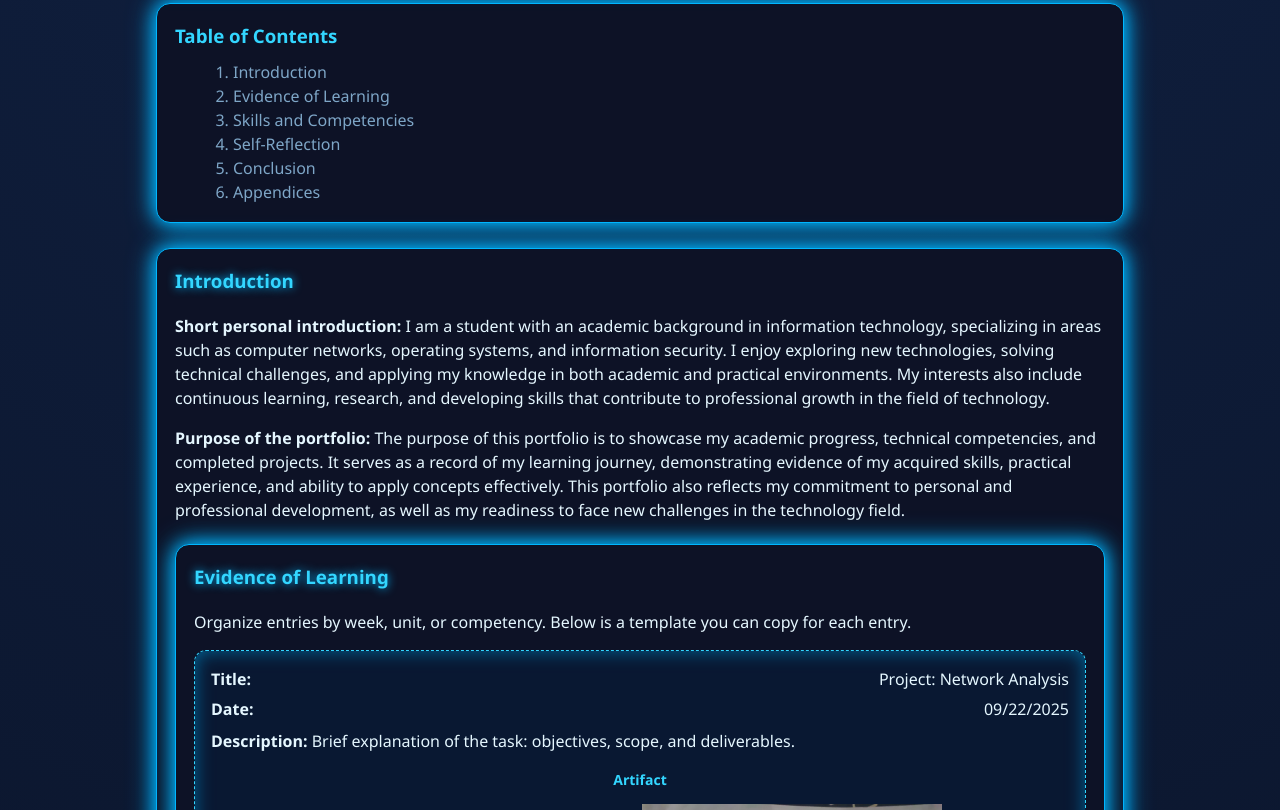
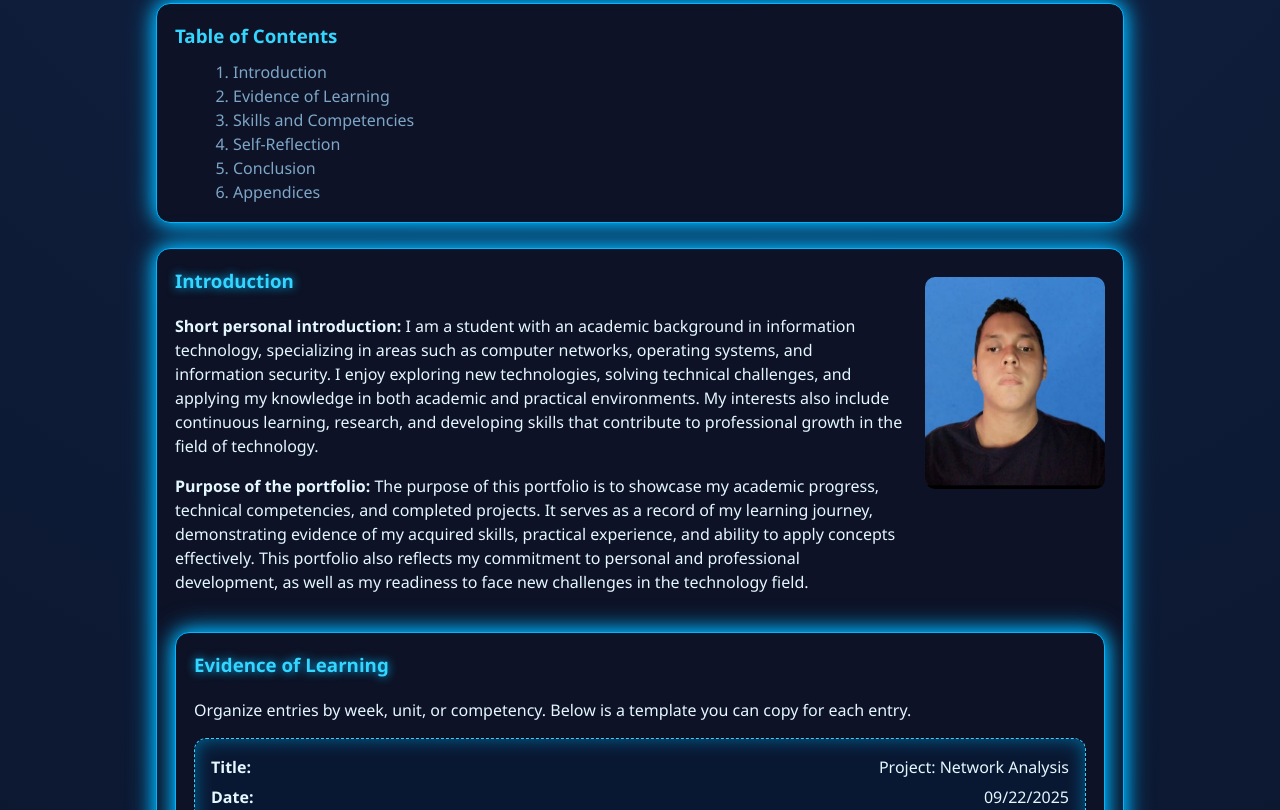
Before and after one commit to jeysoncastillo-sudo/archive, a plain HTML site: page portafolio.html in a window 1280 px wide. Shown: the part 499-1309 px from the top of the page. Drawn offline with Linux system fonts and the light colour scheme.

Commit message:
Update portafolio.html

```diff
--- a/portafolio.html
+++ b/portafolio.html
@@ -252,10 +252,21 @@ ul.skills li{
     </nav>
 
     <section id="intro">
-      <h3>Introduction</h3>
-<p><strong>Short personal introduction:</strong> I am a student with an academic background in information technology, specializing in areas such as computer networks, operating systems, and information security. I enjoy exploring new technologies, solving technical challenges, and applying my knowledge in both academic and practical environments. My interests also include continuous learning, research, and developing skills that contribute to professional growth in the field of technology.</p>
-<p><strong>Purpose of the portfolio:</strong> The purpose of this portfolio is to showcase my academic progress, technical competencies, and completed projects. It serves as a record of my learning journey, demonstrating evidence of my acquired skills, practical experience, and ability to apply concepts effectively. This portfolio also reflects my commitment to personal and professional development, as well as my readiness to face new challenges in the technology field.</p>
+      <div style="display:flex; align-items:flex-start; gap:20px;">
 
+    <!-- Texto a la izquierda -->
+    <div style="flex:1;">
+        <h3>Introduction</h3>
+
+        <p><strong>Short personal introduction:</strong> I am a student with an academic background in information technology, specializing in areas such as computer networks, operating systems, and information security. I enjoy exploring new technologies, solving technical challenges, and applying my knowledge in both academic and practical environments. My interests also include continuous learning, research, and developing skills that contribute to professional growth in the field of technology.</p>
+
+        <p><strong>Purpose of the portfolio:</strong> The purpose of this portfolio is to showcase my academic progress, technical competencies, and completed projects. It serves as a record of my learning journey, demonstrating evidence of my acquired skills, practical experience, and ability to apply concepts effectively. This portfolio also reflects my commitment to personal and professional development, as well as my readiness to face new challenges in the technology field.</p>
+    </div>
+
+    <!-- Imagen a la derecha -->
+    <img src="perfil.jpeg" alt="Mi foto"
+    style="width:180px; border-radius:10px; margin-top:10px;">
+</div>
 
     <section id="evidence">
 
```
